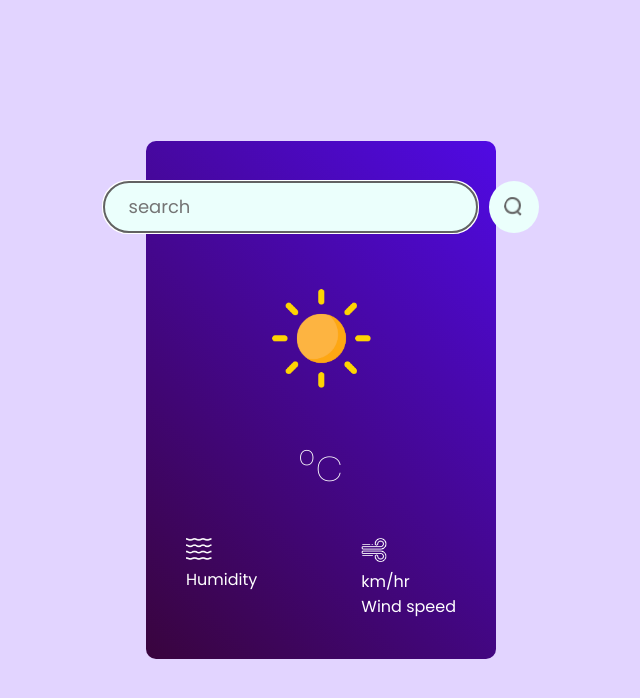
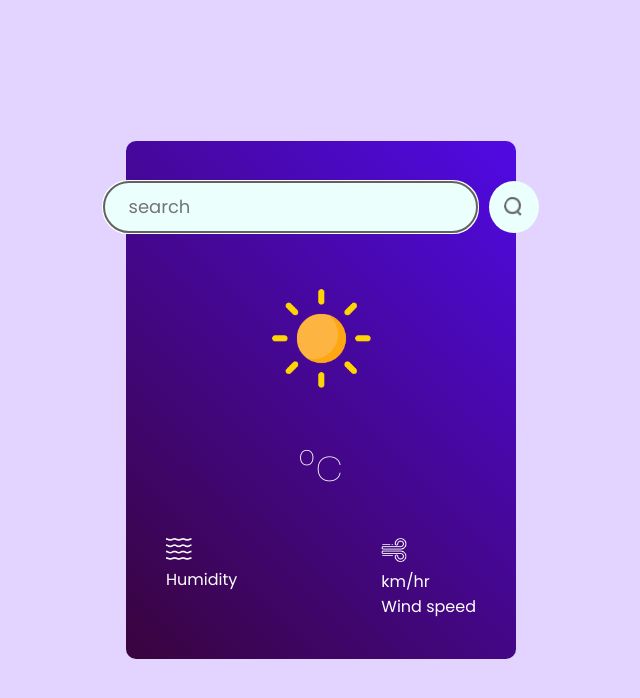
Before and after one commit to mujubarrahaman/Weather-App, a React (Vite) app: page / in a window 1280 px wide. Shown: the top 698 px of the page, without its empty margins (319-959 px from the left). Built offline with nearby package versions, Linux system fonts and the light colour scheme; a web font is replaced by a local one.

Commit message:
again upgrade a width

```diff
--- a/src/components/Weather.css
+++ b/src/components/Weather.css
@@ -7,7 +7,7 @@
     display: flex;
     flex-direction: column;
     align-items: center;
-    width: 350px;
+    width: 390px;
 
 }
 
```
